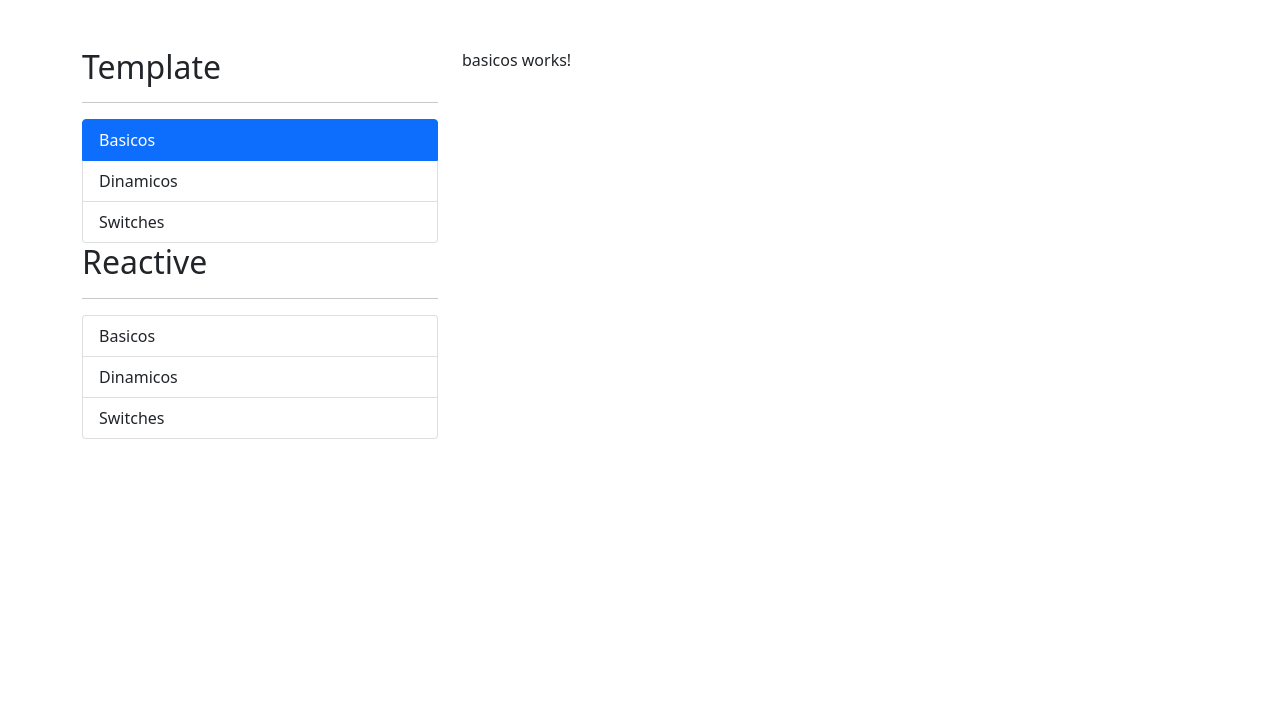
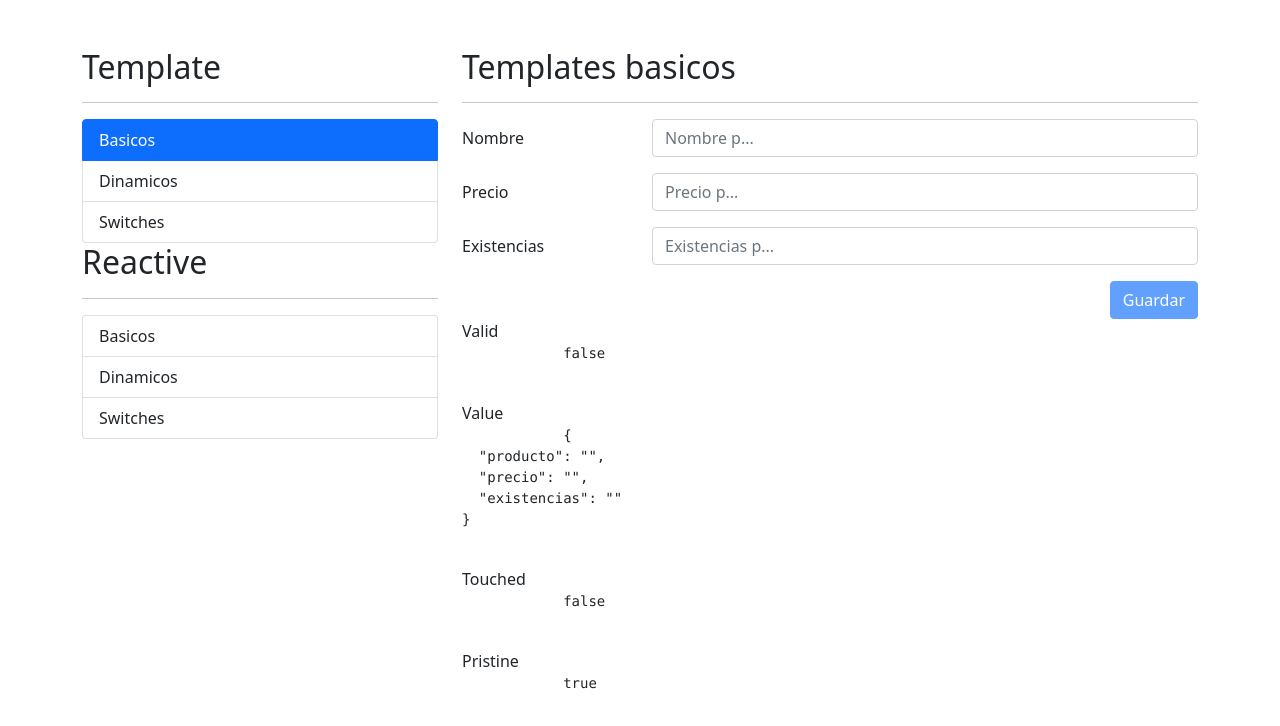
Before and after one commit to johncristobal/angular_curso, an Angular app in the folder angular09forms/: page /template/basicos in a window 1280 px wide. Shown: the top 726 px of the page. Built offline with nearby package versions, Linux system fonts and the light colour scheme.

Commit message:
basicosSet

```diff
--- a/angular09forms/src/app/template/components/basicos/basicos.component.html
+++ b/angular09forms/src/app/template/components/basicos/basicos.component.html
@@ -1 +1,101 @@
-<p>basicos works!</p>
+
+<h2>Templates basicos</h2>
+<hr>
+
+<div class="row">
+    <div class="col">
+
+        <form (ngSubmit)="guardar()" #miForm="ngForm" autocomplete="off">
+
+            <!-- Campo de producto -->
+            <div class="mb-3 row">
+                <label for="" class="col-sm-3 col-form-label">Nombre</label>
+                <div class="col-sm-9">
+                    <input type="text"
+                            class="form-control"
+                            [ngModel]="initForm.producto"
+                            name="producto"
+                            placeholder="Nombre p..."
+                            required
+                            minlength="3"
+                            id="">
+
+                    <span class="form-text text-danger"
+                            *ngIf="nombreValido()"
+                            >
+                        Debe ser de 3 letras
+                    </span>
+                </div>
+            </div>
+
+            <!-- Campo de precio -->
+            <div class="mb-3 row">
+                <label for="" class="col-sm-3 col-form-label">Precio</label>
+                <div class="col-sm-9">
+                    <input type="number"
+                            class="form-control"
+                            ngModel
+                            name="precio"
+                            placeholder="Precio p..."
+                            id="">
+
+                    <span class="form-text text-danger"
+                            *ngIf="precioValido()"
+                            >
+                        El precio debe ser 0 o mayor
+                    </span>
+
+                </div>
+            </div>
+
+            <!-- Existencias de producto -->
+            <div class="mb-3 row">
+                <label for="" class="col-sm-3 col-form-label">Existencias</label>
+                <div class="col-sm-9">
+                    <input type="number"
+                            class="form-control"
+                            ngModel
+                            name="existencias"
+                            customMin
+                            [minimo]="0"
+                            required
+                            placeholder="Existencias p..."
+                            id="">
+                </div>
+            </div>
+
+            <div class="row">
+                <div class="col">
+                    <button type="submit"
+                            [disabled]="miForm.invalid"
+                            class="btn btn-primary float-end">
+                        Guardar
+                    </button>
+                </div>
+            </div>
+
+        </form>
+
+    </div>
+</div>
+
+<div class="row">
+    <div class="col">
+        <span>Valid</span>
+        <pre>
+            {{ miForm.valid }}
+        </pre>
+        <span>Value</span>
+        <pre>
+            {{ miForm.value | json }}
+        </pre>
+        <span>Touched</span>
+        <pre>
+            {{ miForm.touched }}
+        </pre>
+        <span>Pristine</span>
+        <pre>
+            {{ miForm.pristine }}
+        </pre>
+    </div>
+</div>
--- a/angular09forms/src/app/template/components/basicos/basicos.component.ts
+++ b/angular09forms/src/app/template/components/basicos/basicos.component.ts
@@ -1,4 +1,5 @@
-import { Component, OnInit } from '@angular/core';
+import { Component, OnInit, ViewChild } from '@angular/core';
+import { NgForm } from '@angular/forms';
 
 @Component({
   selector: 'app-basicos',
@@ -8,9 +9,32 @@ import { Component, OnInit } from '@angular/core';
 })
 export class BasicosComponent implements OnInit {
 
+  @ViewChild('miForm') miForm!: NgForm;
+
+  initForm = {
+    producto: '',
+    precio: 0,
+    existencias: 10
+  }
+
   constructor() { }
 
   ngOnInit(): void {
   }
 
+  guardar(){
+    this.miForm.resetForm({
+      precio: 0,
+      existencias: 0
+    });
+  }
+
+  nombreValido(): boolean{
+    return this.miForm?.controls.producto?.invalid && this.miForm?.controls.producto?.touched;
+  }
+
+  precioValido(): boolean{
+    return this.miForm?.controls.precio?.value < 0 && this.miForm?.controls.precio?.touched;
+  }
+
 }
--- /dev/null
+++ b/angular09forms/src/app/template/directives/custom-min.directive.ts
@@ -0,0 +1,26 @@
+import { Directive, Input } from "@angular/core";
+import { AbstractControl, FormControl, NG_VALIDATORS, ValidationErrors, Validator } from "@angular/forms";
+
+@Directive({
+    selector: '[customMin] [ngModel]',
+    providers: [{
+        provide: NG_VALIDATORS,
+        useExisting: CustomMinDirective,
+        multi: true
+    }]
+})
+export class CustomMinDirective implements Validator {
+
+    @Input() minimo!: number;
+
+    constructor(){
+
+    }
+
+    validate(control: FormControl) {
+        let inputV = control.value;
+        return (inputV < this.minimo)
+        ? {'customMin': true}
+        : null;
+    }
+}
```
Also changed, not shown: angular09forms/src/app/template/template.module.ts (+6 -2 lines), 1 other file (tests, documents, lock files or other folders).
